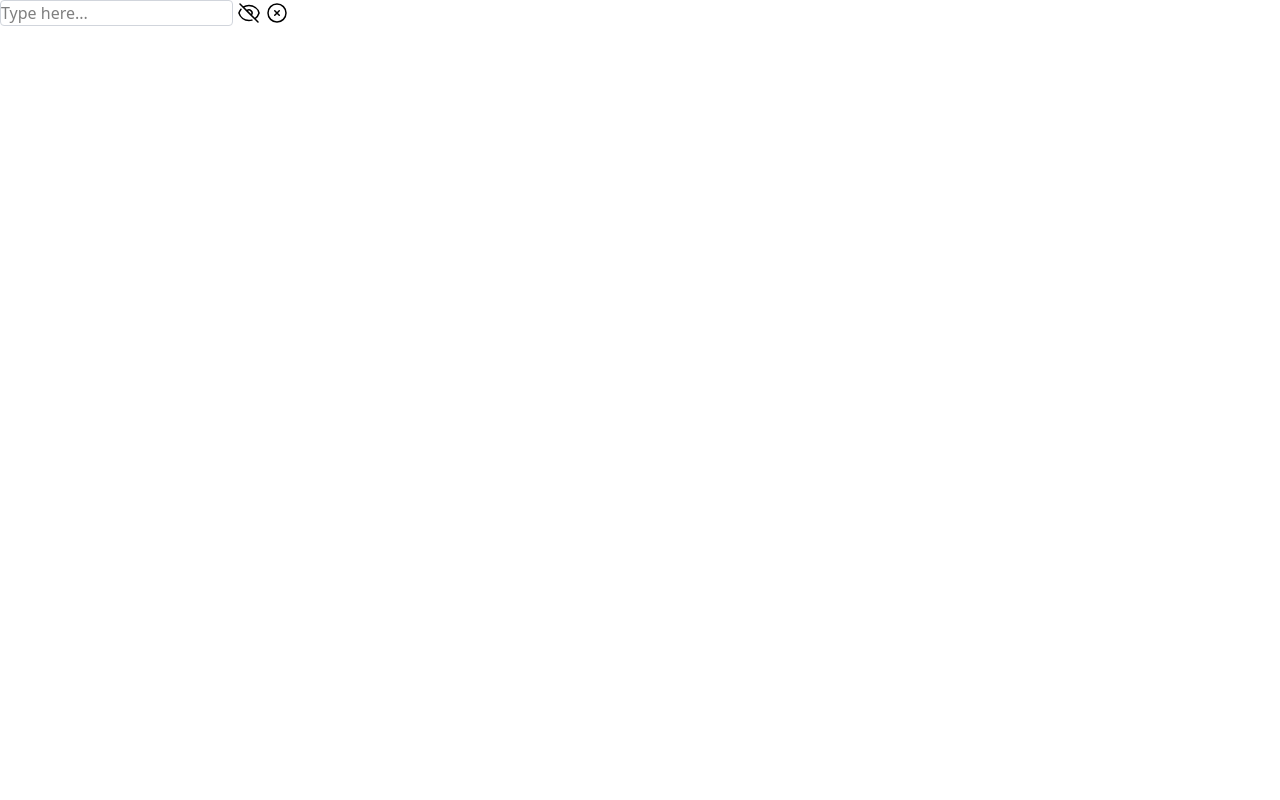
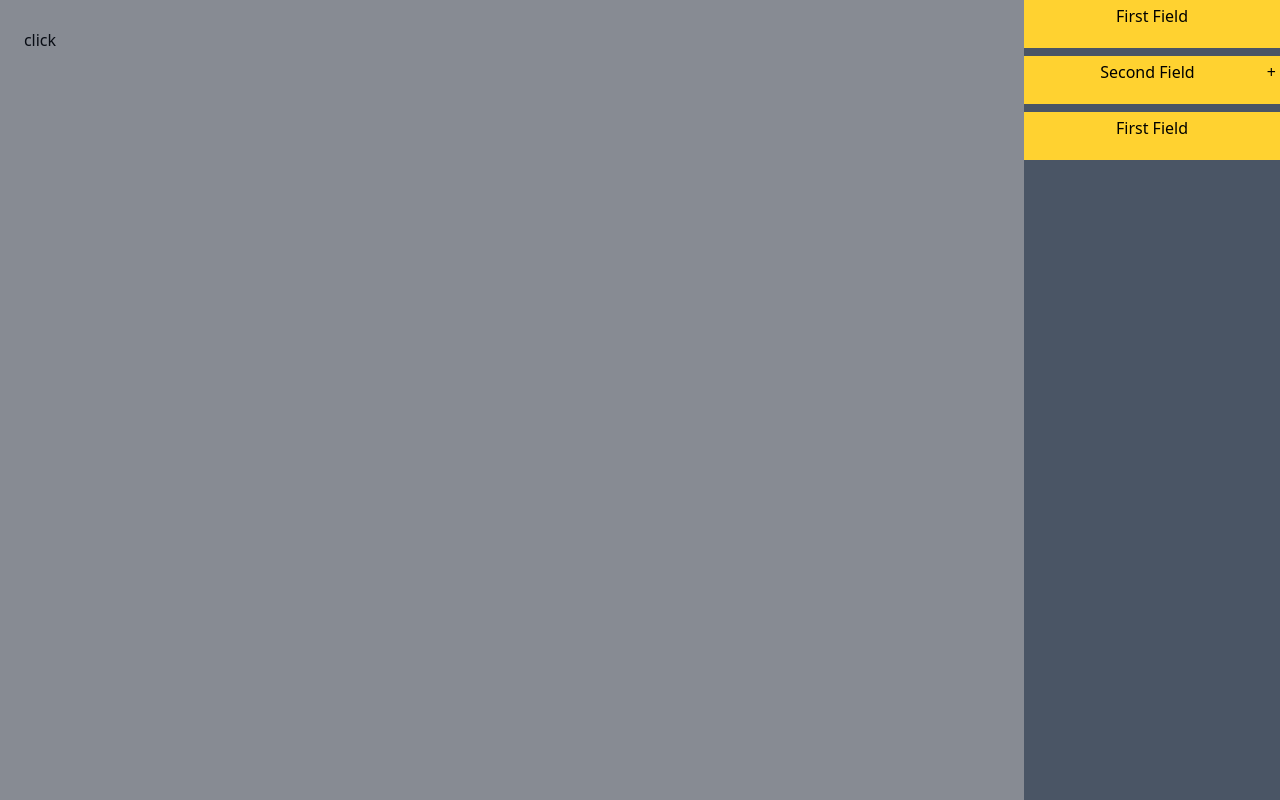
Before and after one commit to volus1986/dt-test-task, a Next.js app: page / in a window 1280 px wide. Built offline with nearby package versions, Linux system fonts and the light colour scheme.

Commit message:
init sidebar

```diff
--- /dev/null
+++ b/app/components/Sidebar/components/MainMenu.tsx
@@ -0,0 +1,51 @@
+import {useEffect, useState} from 'react';
+
+import {MainMenuItem, submenuItems} from "@/app/components/Sidebar/components/MainMenuItem";
+
+export type MenuItem = {
+    title: string;
+    callback?: ()=>void;
+    subItems?: submenuItems[];
+};
+
+export type MenuProps = {
+    isOpen: boolean,
+    menuItems?: MenuItem[]
+}
+
+export function MainMenu({isOpen = true, menuItems = []}: MenuProps) {
+    const [openIndex, setOpenIndex] = useState(null);
+
+    useEffect(() => {
+        setOpenIndex(null);
+    }, [isOpen])
+
+    const handleMenuClick = (index) => {
+        if(menuItems && menuItems[index].subItems?.length) {
+            if(index === openIndex) setOpenIndex(null);
+            else setOpenIndex(index);
+        }
+
+        menuItems?.[index].callback?.();
+    }
+
+    const items = menuItems?.map((menuItem: MenuItem, index) => {
+        return <div key={index} className='w-full mb-2 cursor-pointer'>
+            <MainMenuItem
+                index={index}
+                changeOpen={handleMenuClick}
+                isOpen={openIndex === index}
+                title={menuItem.title}
+                menuSubItems={menuItem.subItems}
+            />
+        </div>
+    })
+
+    return <div className={`
+        top-0 fixed min-w-64 h-full bg-gray-600 opacity-100 right-0
+        transition-all duration-300 ${isOpen ? "" : "translate-x-1/1"}
+    `}>
+        {items}
+    </div>
+
+}
--- /dev/null
+++ b/app/components/Sidebar/components/MainMenuItem.tsx
@@ -0,0 +1,41 @@
+import {Submenu, submenuItem} from "@/app/components/Sidebar/components/Submenu";
+
+export type submenuItems = submenuItem[]
+
+type MainMenuItemProps = {
+    title: string,
+    isOpen: boolean,
+    menuSubItems?: submenuItems[],
+    changeOpen: (openIndex: number) => void,
+    index: number
+};
+
+
+export function MainMenuItem({title, isOpen = true, menuSubItems = [], changeOpen, index}: MainMenuItemProps) {
+
+    const handleSwitchOpen = () => {
+        changeOpen(index)
+    }
+    const icon = () => {
+        if (!menuSubItems?.length) return null;
+
+        return isOpen ? '-' : '+'
+    }
+
+    const titleEl = <button
+        className='w-full h-12 flex justify-between p-1 bg-amber-300'
+        onClick={handleSwitchOpen}
+    >
+        <div className="grow flex items-center justify-center">{title}</div>
+        <div className="flex items-center">{icon()}</div>
+    </button>
+
+    const submenuEl = !menuSubItems?.length
+        ? null
+        : <Submenu isOpen={isOpen} menuSubItems={menuSubItems}/>
+
+    return <div>
+        {titleEl}
+        {submenuEl}
+    </div>
+}
--- /dev/null
+++ b/app/components/Sidebar/components/Submenu.tsx
@@ -0,0 +1,27 @@
+export type submenuItem= {
+    title: string,
+    callback?: ()=>void,
+}
+
+type MainMenuItemProps = {
+    isOpen: boolean
+    menuSubItems?: submenuItem[];
+};
+
+
+export function Submenu({isOpen = true, menuSubItems = []}: MainMenuItemProps) {
+    if (!isOpen) return;
+
+    const menuItemsEls = menuSubItems?.map((menuItem: submenuItem, index: number) => {
+        return <button
+            key={index}
+            className='w-full h-12 border'
+            onClick={menuItem.callback}
+        >{menuItem.title}</button>
+    })
+
+
+    return <div className={`w-auto bg-amber-500 grid`}>
+        {menuItemsEls}
+    </div>
+}
--- /dev/null
+++ b/app/components/Sidebar/index.tsx
@@ -0,0 +1,18 @@
+import {MainMenu, MenuItem} from "@/app/components/Sidebar/components/MainMenu";
+
+type SidebarProps = {
+    isOpen: boolean;
+    menuItems: MenuItem[];
+    onClose: () => void;
+};
+
+export default function Sidebar({isOpen=true, menuItems=[], onClose}: SidebarProps) {
+
+    return <>
+        <div
+            className={`top-0 w-full h-full bg-gray-900 opacity-50 absolute ${isOpen ? '' : 'hidden'}`}
+            onClick={onClose}
+        ></div>
+        <MainMenu isOpen={isOpen} menuItems={menuItems}/>
+    </>
+}
--- a/app/page.tsx
+++ b/app/page.tsx
@@ -1,7 +1,52 @@
-import Input from "./components/Input";
+'use client'
+
+import {useState} from 'react';
+import Sidebar from "@/app/components/Sidebar";
+
+
+const testItems = [
+    {
+        title: 'First Field',
+        callback: () => console.log('First Field callback')
+    },
+    {
+        title: 'Second Field',
+        callback: () => console.log('Second Field callback'),
+        subItems: [
+            {
+                title: 'Second Field Submenu 1',
+                callback: () => console.log('Second Field Submenu 1 callback'),
+            },
+            {
+                title: 'Second Field Submenu 2',
+                callback: () => console.log('Second Field Submenu 2 callback'),
+            },
+            {
+                title: 'Second Field Submenu 2',
+                callback: () => console.log('Second Field Submenu 3 callback'),
+            }
+        ]
+    },
+    {
+        title: 'First Field',
+        callback: () => console.log('First Field callback')
+    },
+]
+
 
 export default function Home() {
-  return <main>
-      <Input></Input>
-  </main>;
+    const [status, setStatus] = useState(true);
+
+    const handleClose = () => {
+      setStatus(false);
+    }
+
+    const handleOpen= () => {
+        setStatus(true);
+    }
+
+    return <main>
+        <button className='w-20 h-20' onClick={handleOpen}>click</button>
+        <Sidebar isOpen={status} menuItems={testItems} onClose={handleClose}/>
+    </main>;
 }
```
